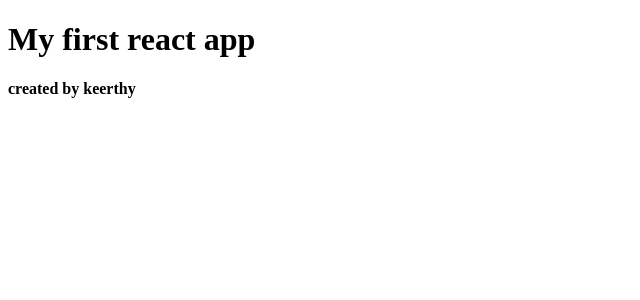
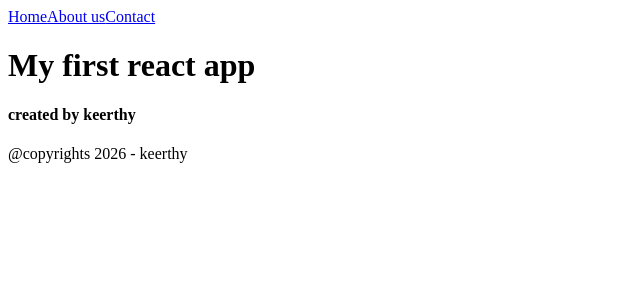
Before and after one commit to pkeerthy9/sample_mern_app, a React (Vite) app in the folder hrmanagement_frontend/: page / in a window 1280 px wide. Shown: the top 300 px of the page, without its empty margins (0-640 px from the left). Built offline with nearby package versions, Linux system fonts and the light colour scheme.

Commit message:
frontend8/10/26

```diff
--- a/hrmanagement_frontend/package.json
+++ b/hrmanagement_frontend/package.json
@@ -10,6 +10,7 @@
     "preview": "vite preview"
   },
   "dependencies": {
+    "bootstrap": "^5.3.8",
     "react": "^19.2.8",
     "react-dom": "^19.2.8"
   },
--- a/hrmanagement_frontend/src/App.jsx
+++ b/hrmanagement_frontend/src/App.jsx
@@ -1,9 +1,13 @@
+import Header from "./components/Header"
+import Footer from "./components/Footer"
 function App() {
 
   return (
     <div>
+    <Header></Header>
     <h1>My first react app</h1>
     <h4>created by keerthy</h4>
+    <Footer></Footer>
     </div>
   )
 }
--- a/hrmanagement_frontend/src/components/Footer.jsx
+++ b/hrmanagement_frontend/src/components/Footer.jsx
@@ -1,10 +1,10 @@
 import App from "../App"
 
-functon Footer(){
+function Footer(){
     return(
         <div>
-            <Footer>@copyrights 2026 - keerthy</Footer>
+            <footer>@copyrights 2026 - keerthy</footer>
         </div>
     )
 }
-export default App
+export default Footer
```
Also changed, not shown: 1 other file (tests, documents, lock files or other folders).
